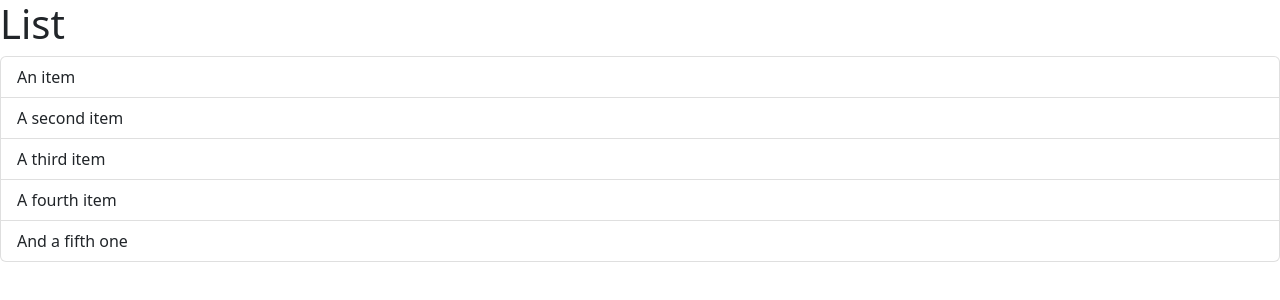
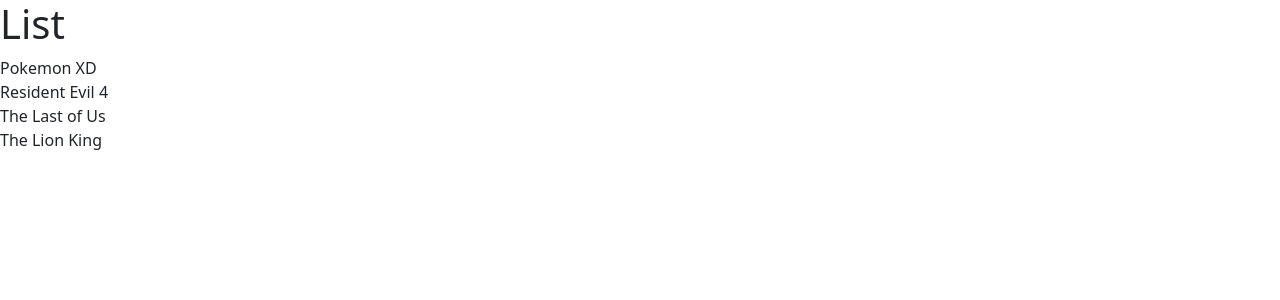
Before and after one commit to gcctryg/react-study, a React (Vite) app: page / in a window 1280 px wide. Shown: the top 300 px of the page. Built offline with nearby package versions, Linux system fonts and the light colour scheme.

Commit message:
added rendering

```diff
--- a/src/components/ListGroup.tsx
+++ b/src/components/ListGroup.tsx
@@ -1,15 +1,14 @@
 import { Fragment } from "react";
 
 function ListGroup() {
+    const items = ["Pokemon XD", "Resident Evil 4", "The Last of Us", "The Lion King"]
   return (
     <Fragment>
         <h1>List</h1>
         <ul className="list-group">
-      <li className="list-group-item">An item</li>
-      <li className="list-group-item">A second item</li>
-      <li className="list-group-item">A third item</li>
-      <li className="list-group-item">A fourth item</li>
-      <li className="list-group-item">And a fifth one</li>
+            {items.map((item) => (
+                <li key={item}>{item}</li>
+            ))}
     </ul>
     </Fragment>
 
```
